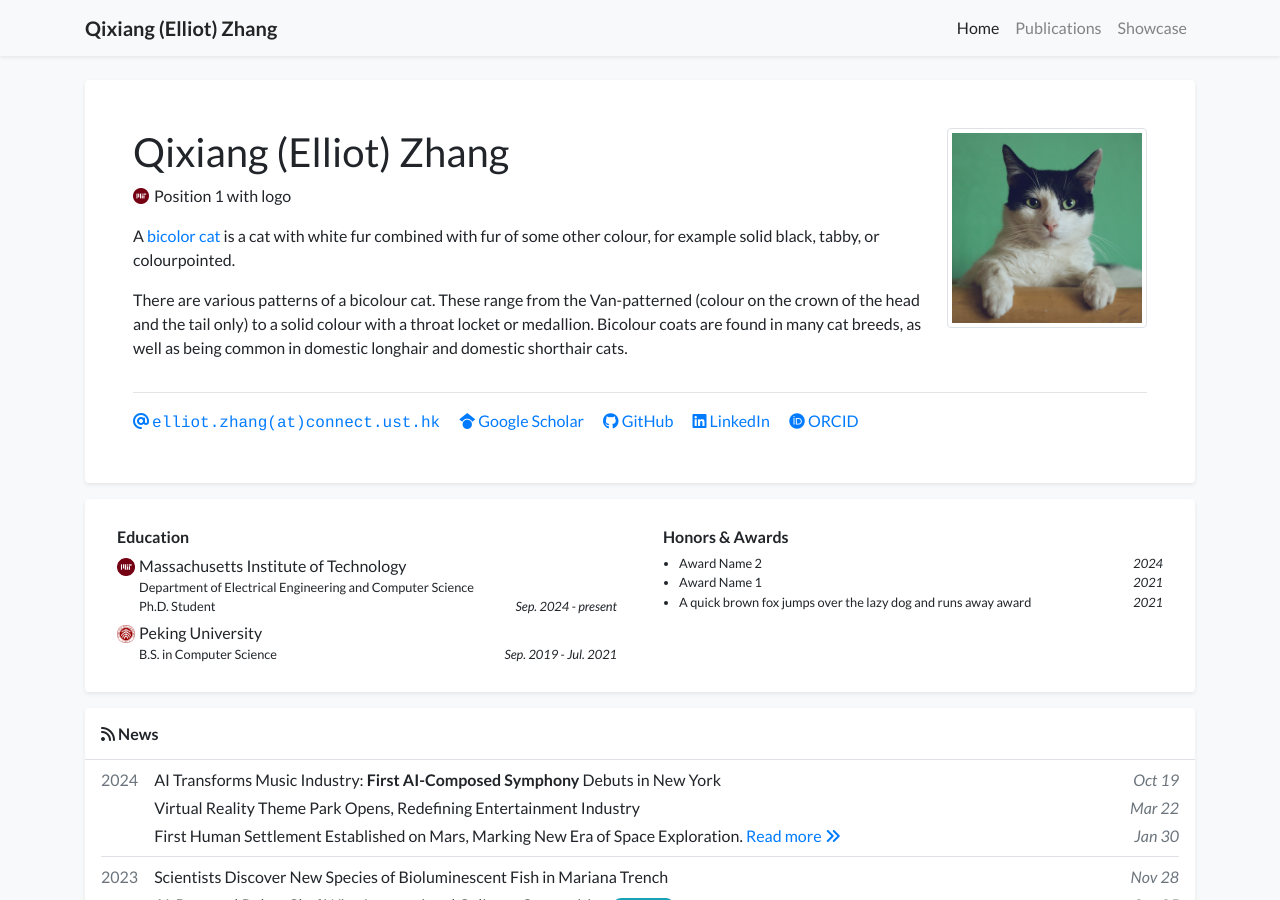
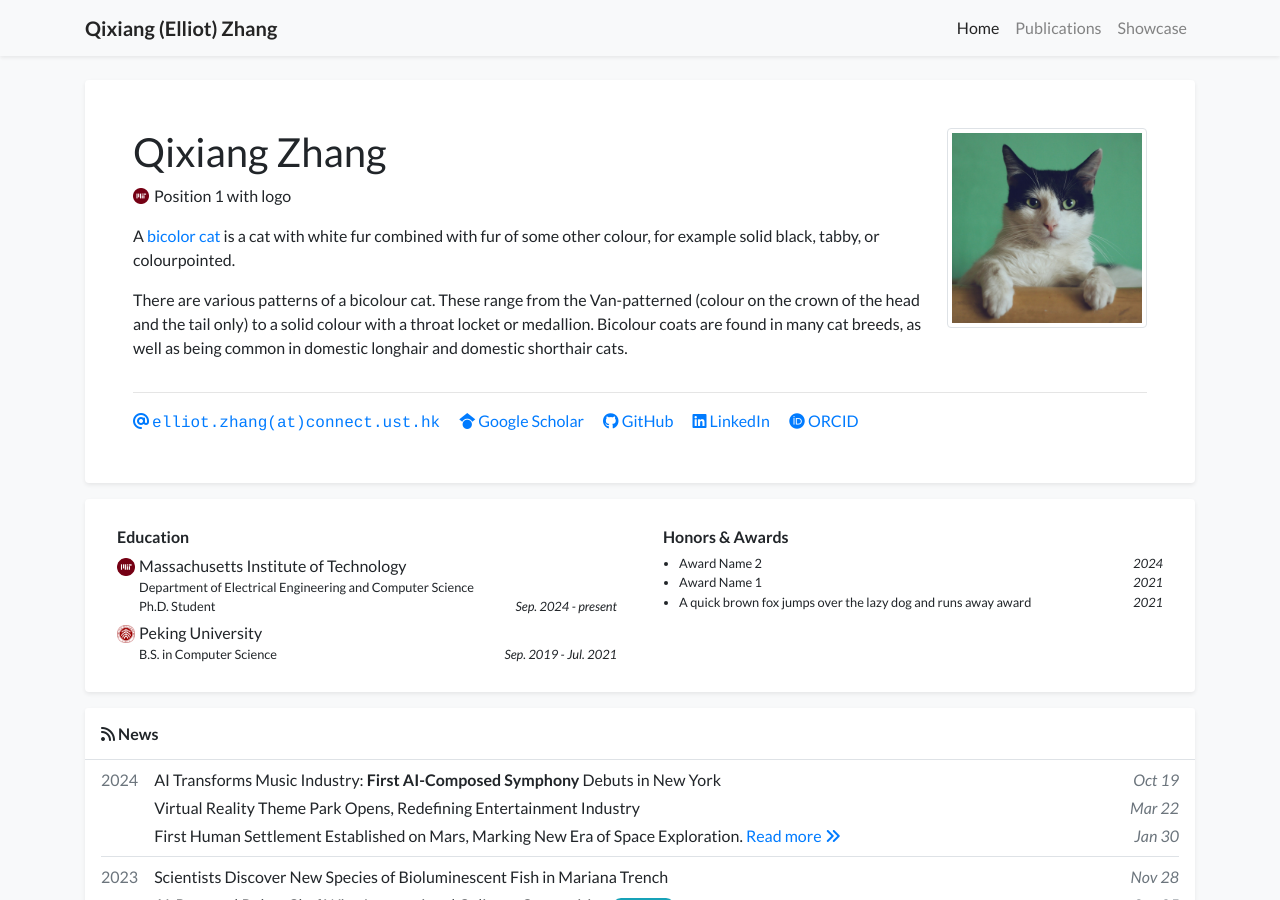
Before and after one commit to Elliot-QxZhang/Elliot-QxZhang.github.io, a Jekyll site: the page built from index.html, in a window 1280 px wide and 900 px high. Built offline with Jekyll 4.4.1, drawn with Linux system fonts in a browser that asks for light colours; nearby versions of some CDN libraries; a style sheet for code colours, icons or effects is not loaded.

Commit message:
Update profile.yml

```diff
--- a/_data/profile.yml
+++ b/_data/profile.yml
@@ -1,4 +1,4 @@
-primary_name: "Qixiang (Elliot) Zhang"
+primary_name: "Qixiang Zhang"
 secondary_name: ""
 navbar_name: "Qixiang (Elliot) Zhang"
 
```
